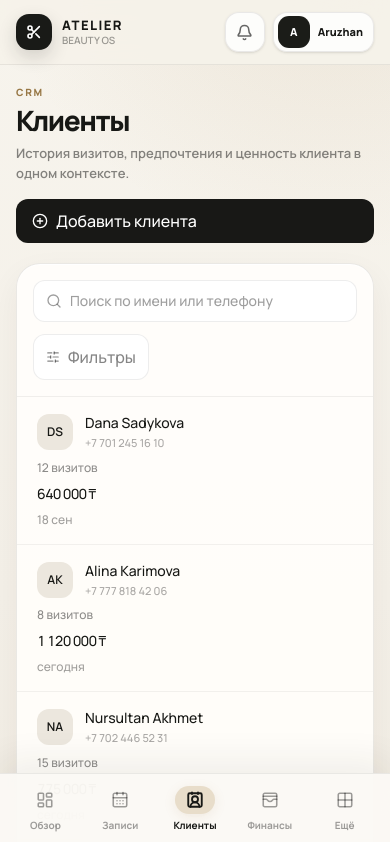
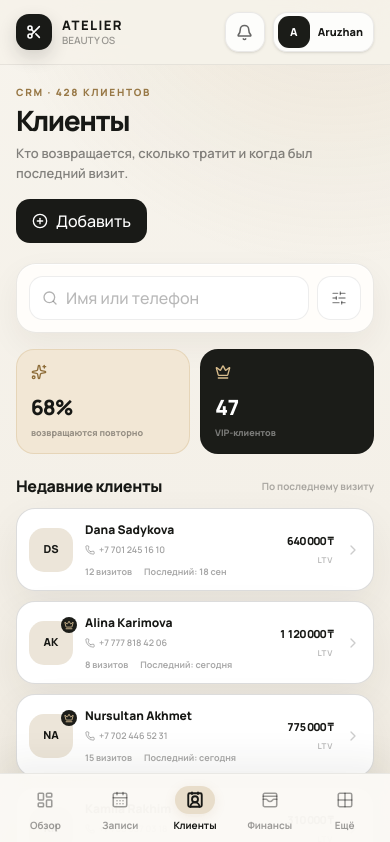
Before and after one commit to farizpro111-source/ai-app-starter, a Next.js app: page /clients in a window 390 px wide. Shown: the top 842 px of the page. Built offline with nearby package versions, Linux system fonts and the light colour scheme.

Commit message:
style: redesign client CRM for Telegram mobile

```diff
--- a/src/app/(app)/clients/page.tsx
+++ b/src/app/(app)/clients/page.tsx
@@ -1,45 +1,102 @@
-import { CirclePlus, MoreHorizontal, Search, SlidersHorizontal } from "lucide-react";
+import {
+  ChevronRight,
+  CirclePlus,
+  Crown,
+  Phone,
+  Search,
+  SlidersHorizontal,
+  Sparkles,
+} from "lucide-react";
 import { PageHeading } from "@/components/page-heading";
 
 const clients=[
- ["Dana Sadykova","+7 701 245 16 10","12 визитов","640 000 ₸","18 сен"],
- ["Alina Karimova","+7 777 818 42 06","8 визитов","1 120 000 ₸","сегодня"],
- ["Nursultan Akhmet","+7 702 446 52 31","15 визитов","775 000 ₸","сегодня"],
- ["Kamila Rakhim","+7 705 937 03 18","5 визитов","310 000 ₸","21 сен"],
- ["Arman Tulegenov","+7 747 401 87 17","9 визитов","465 000 ₸","24 сен"],
+ {name:"Dana Sadykova",phone:"+7 701 245 16 10",visits:12,ltv:"640 000 ₸",last:"18 сен",vip:false},
+ {name:"Alina Karimova",phone:"+7 777 818 42 06",visits:8,ltv:"1 120 000 ₸",last:"сегодня",vip:true},
+ {name:"Nursultan Akhmet",phone:"+7 702 446 52 31",visits:15,ltv:"775 000 ₸",last:"сегодня",vip:true},
+ {name:"Kamila Rakhim",phone:"+7 705 937 03 18",visits:5,ltv:"310 000 ₸",last:"21 сен",vip:false},
+ {name:"Arman Tulegenov",phone:"+7 747 401 87 17",visits:9,ltv:"465 000 ₸",last:"24 сен",vip:false},
 ];
 
 export default function ClientsPage(){
- return <>
+ return (
+  <>
     <PageHeading
-    eyebrow="CRM"
+      eyebrow="CRM · 428 клиентов"
       title="Клиенты"
-    description="История визитов, предпочтения и ценность клиента в одном контексте."
-    action={<button className="inline-flex h-11 items-center gap-2 rounded-xl bg-[#181816] px-4 text-sm font-medium text-white"><CirclePlus className="size-4"/>Добавить клиента</button>}
+      description="Кто возвращается, сколько тратит и когда был последний визит."
+      action={
+        <button className="inline-flex h-11 items-center gap-2 self-start rounded-[14px] bg-[#191a17] px-4 text-[12px] font-extrabold text-white">
+          <CirclePlus className="size-4"/>
+          Добавить
+        </button>
+      }
     />
-  <div className="panel overflow-hidden rounded-[24px]">
-    <div className="flex flex-col gap-3 border-b border-black/[.06] p-4 md:flex-row md:items-center md:justify-between">
-      <div className="flex max-w-md flex-1 items-center gap-2 rounded-xl border border-black/[.07] bg-white px-3 py-2.5 text-sm text-black/38"><Search className="size-4"/>Поиск по имени или телефону</div>
-      <button className="flex w-fit items-center gap-2 rounded-xl border border-black/[.07] bg-white px-3 py-2.5 text-xs text-black/48"><SlidersHorizontal className="size-3.5"/>Фильтры</button>
+
+    <div className="panel rounded-[20px] p-3">
+      <div className="flex gap-2">
+        <label className="flex h-11 flex-1 items-center gap-2 rounded-[14px] border border-black/[.07] bg-white px-3">
+          <Search className="size-4 text-black/30"/>
+          <input
+            aria-label="Поиск клиентов"
+            placeholder="Имя или телефон"
+            className="min-w-0 flex-1 bg-transparent text-[12px] font-bold outline-none placeholder:text-black/28"
+          />
+        </label>
+        <button aria-label="Фильтры" className="grid size-11 place-items-center rounded-[14px] border border-black/[.07] bg-white text-black/44">
+          <SlidersHorizontal className="size-4"/>
+        </button>
       </div>
-    <div className="hidden grid-cols-[1.35fr_1fr_.7fr_.8fr_.65fr_40px] border-b border-black/[.06] px-5 py-3 text-[10px] font-semibold uppercase tracking-[.11em] text-black/30 md:grid">
-      <div>Клиент</div><div>Телефон</div><div>Визиты</div><div>LTV</div><div>Последний визит</div><div/>
     </div>
-    <div className="divide-y divide-black/[.05]">
+
+    <div className="mt-4 grid grid-cols-2 gap-2.5">
+      <div className="rounded-[18px] border border-[#d8bf95]/45 bg-[#f2e7d5] p-3.5">
+        <Sparkles className="size-4 text-[#8d6c38]"/>
+        <div className="metric mt-3 text-[21px] font-extrabold">68%</div>
+        <div className="mt-0.5 text-[9px] font-extrabold text-black/38">возвращаются повторно</div>
+      </div>
+      <div className="rounded-[18px] border border-black/[.07] bg-[#1b1c18] p-3.5 text-white">
+        <Crown className="size-4 text-[#d8bc8c]"/>
+        <div className="metric mt-3 text-[21px] font-extrabold">47</div>
+        <div className="mt-0.5 text-[9px] font-extrabold text-white/42">VIP-клиентов</div>
+      </div>
+    </div>
+
+    <section className="mt-5">
+      <div className="mb-2.5 flex items-center justify-between">
+        <h2 className="text-[16px] font-extrabold tracking-[-.025em]">Недавние клиенты</h2>
+        <span className="text-[10px] font-bold text-black/30">По последнему визиту</span>
+      </div>
+
+      <div className="space-y-2.5">
         {clients.map(c=>(
-        <div key={c[0]} className="grid gap-2 px-5 py-4 md:grid-cols-[1.35fr_1fr_.7fr_.8fr_.65fr_40px] md:items-center">
-          <div className="flex items-center gap-3">
-            <div className="grid size-9 place-items-center rounded-xl bg-[#ece7de] text-xs font-semibold">{c[0].split(" ").map(x=>x[0]).join("")}</div>
-            <div><div className="text-sm font-medium">{c[0]}</div><div className="mt-0.5 text-[11px] text-black/34 md:hidden">{c[1]}</div></div>
+          <button key={c.name} className="panel-strong flex w-full items-center gap-3 rounded-[19px] p-3 text-left">
+            <div className="relative grid size-11 shrink-0 place-items-center rounded-[15px] bg-[#ece5d9] text-[11px] font-extrabold">
+              {c.name.split(" ").map(x=>x[0]).join("")}
+              {c.vip ? (
+                <span className="absolute -right-1 -top-1 grid size-4 place-items-center rounded-full bg-[#1c1d19] text-[#e1c79a]">
+                  <Crown className="size-2.5" />
+                </span>
+              ) : null}
             </div>
-          <div className="hidden text-sm text-black/48 md:block">{c[1]}</div>
-          <div className="text-xs text-black/45">{c[2]}</div>
-          <div className="metric text-sm font-medium">{c[3]}</div>
-          <div className="text-xs text-black/38">{c[4]}</div>
-          <button aria-label="Действия клиента" className="hidden size-8 place-items-center rounded-lg hover:bg-black/[.04] md:grid"><MoreHorizontal className="size-4"/></button>
+            <div className="min-w-0 flex-1">
+              <div className="truncate text-[12px] font-extrabold">{c.name}</div>
+              <div className="mt-1 flex items-center gap-1 text-[9px] font-semibold text-black/37">
+                <Phone className="size-2.5" /> {c.phone}
               </div>
+              <div className="mt-2 flex gap-3 text-[9px] font-bold text-black/34">
+                <span>{c.visits} визитов</span>
+                <span>Последний: {c.last}</span>
+              </div>
+            </div>
+            <div className="text-right">
+              <div className="metric whitespace-nowrap text-[11px] font-extrabold">{c.ltv}</div>
+              <div className="mt-1 text-[8px] font-bold uppercase tracking-[.09em] text-black/27">LTV</div>
+            </div>
+            <ChevronRight className="size-4 shrink-0 text-black/20"/>
+          </button>
         ))}
       </div>
-  </div>
- </>;
+    </section>
+  </>
+ );
 }
```
Lines whose indentation alone changed are shown as unchanged.
